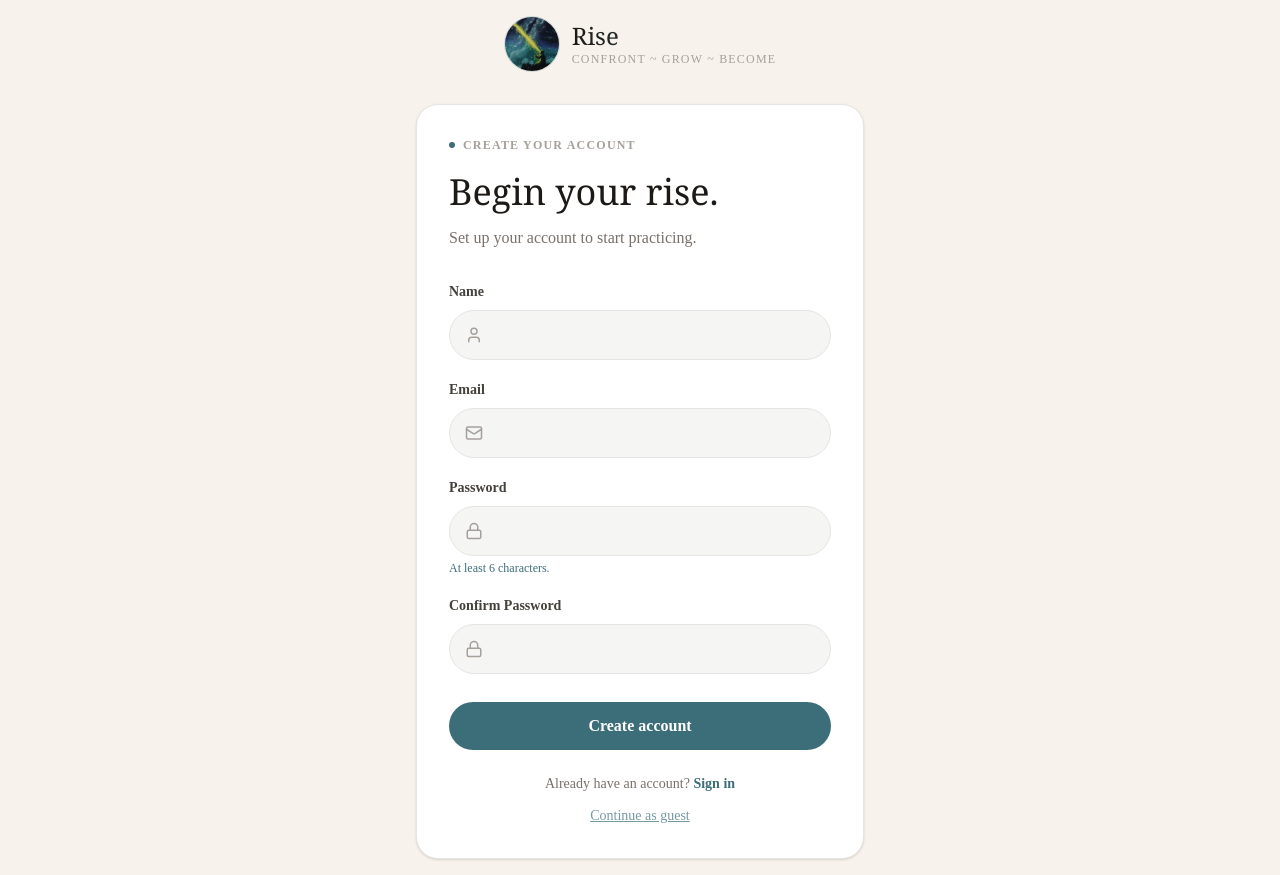
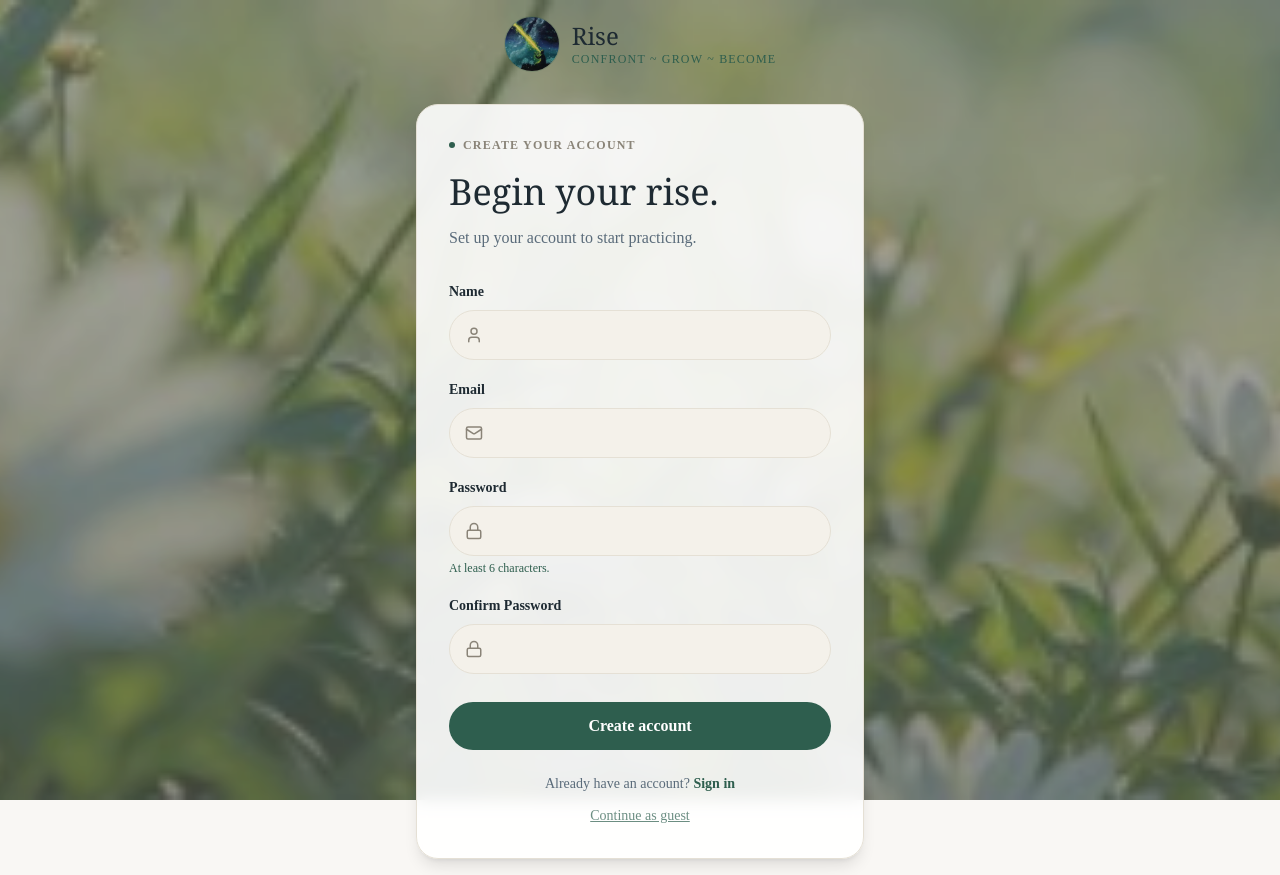
Before and after one commit to Amna-Tahir09/rise-app, a Next.js app in the folder frontend/: page /signup in a window 1280 px wide. Built offline with nearby package versions, Linux system fonts and the light colour scheme; no server answers.

Commit message:
Fix signup page auto-redirect bug; confirm rise-landing-bg.png in public folder

```diff
--- a/frontend/app/signup/page.tsx
+++ b/frontend/app/signup/page.tsx
@@ -1,10 +1,8 @@
 "use client";
 
-import { useState, useEffect } from "react";
+import { useState } from "react";
 import { useRouter } from "next/navigation";
 import { Mail, Lock, User } from "lucide-react";
-
-const API_URL = process.env.NEXT_PUBLIC_API_URL;
 
 export default function SignupPage() {
   const [name, setName] = useState("");
@@ -12,15 +10,7 @@ export default function SignupPage() {
   const [password, setPassword] = useState("");
   const [confirmPassword, setConfirmPassword] = useState("");
   const [error, setError] = useState("");
-  const [loading, setLoading] = useState(false);
   const router = useRouter();
-
-  useEffect(() => {
-    const token = localStorage.getItem("rise_token");
-    if (token) {
-      router.replace("/mode");
-    }
-  }, [router]);
 
   const handleSignup = async () => {
     if (!name || !email || !password || !confirmPassword) {
@@ -36,104 +26,103 @@ export default function SignupPage() {
       return;
     }
     setError("");
-    setLoading(true);
-
     try {
-      const res = await fetch(`${API_URL}/signup`, {
+      const res = await fetch(`${process.env.NEXT_PUBLIC_API_URL}/signup`, {
         method: "POST",
-        headers: { "Content-Type": "application/json" },
-        body: JSON.stringify({ name, email, password }),
+        headers: { "Content-Type": "application/json", "ngrok-skip-browser-warning": "true" },
+        body: JSON.stringify({ username: name, email, password }),
       });
-
       if (!res.ok) {
-        const data = await res.json().catch(() => null);
-        throw new Error(data?.detail || "Signup failed. Please try again.");
+        const data = await res.json().catch(() => ({}));
+        setError(data.detail || "Signup failed. Please try again.");
+        return;
       }
-
       const data = await res.json();
-      localStorage.setItem("rise_token", data.access_token);
       localStorage.setItem("rise_username", name);
+      localStorage.setItem("rise_email", email);
+      localStorage.setItem("rise_user_id", data.user_id ?? "");
+      localStorage.setItem("rise_access_token", data.access_token ?? "");
       localStorage.removeItem("rise_guest");
-
       router.replace("/mode");
-    } catch (err: any) {
-      setError(err.message || "Something went wrong. Please try again.");
-    } finally {
-      setLoading(false);
+    } catch (err) {
+      setError("Could not reach the server. Please try again.");
     }
   };
 
-  // FIXED: now clears rise_username and rise_token too, matching Login's
-  // handleGuest. Previously a logged-in user who hit "Continue as guest"
-  // would keep their old token/username sitting in localStorage alongside
-  // the new rise_guest flag — inconsistent state.
   const handleGuest = () => {
     localStorage.setItem("rise_guest", "true");
-    localStorage.removeItem("rise_username");
-    localStorage.removeItem("rise_token");
     router.replace("/mode");
   };
 
   return (
-    <div className="min-h-screen bg-[#F7F3EC] flex flex-col items-center justify-center p-4">
-      <div className="max-w-md w-full">
-        <div className="flex items-center justify-center gap-3 mb-8">
-          <div className="w-14 h-14 rounded-full overflow-hidden border border-[#3C6E7A]/20 flex-shrink-0">
+    <div className="min-h-screen flex flex-col items-center justify-center p-4 relative bg-[#F9F7F4]">
+      {/* Background photo layer */}
+      <div
+        className="fixed inset-0 z-0"
+        style={{
+          backgroundImage: "url('/rise-landing-bg.png')",
+          backgroundSize: "cover",
+          backgroundPosition: "center",
+          opacity: 0.8,
+        }}
+      />
+
+      <div className="relative z-10 w-full flex flex-col items-center">
+        <div className="flex items-center gap-3 mb-8">
+          <div className="w-14 h-14 rounded-full overflow-hidden border border-[#2E5E4E]/20 flex-shrink-0">
             <img src="/rise-logo.png" alt="Rise logo" className="w-full h-full object-cover" />
           </div>
           <div>
-            <span className="text-2xl font-serif leading-tight block bg-gradient-to-r from-[#1C1917] to-[#3C6E7A] bg-clip-text text-transparent">
-              Rise
-            </span>
-            <p className="text-xs tracking-widest text-stone-400 uppercase">confront ~ grow ~ become</p>
+            <span className="text-2xl font-serif leading-tight block text-[#1E2A32]">Rise</span>
+            <p className="text-xs tracking-widest text-[#2E5E4E] uppercase">confront ~ grow ~ become</p>
           </div>
         </div>
 
-        <div className="w-full bg-white border border-stone-200 p-8 rounded-3xl shadow-sm">
+        <div className="w-full max-w-md bg-white/90 backdrop-blur-sm border border-[#E5E0D5] p-6 sm:p-8 rounded-3xl shadow-lg">
           <div className="flex items-center gap-2 mb-4">
-            <span className="w-1.5 h-1.5 rounded-full bg-[#3C6E7A]" />
-            <span className="text-xs font-semibold tracking-widest text-stone-400 uppercase">Create your account</span>
+            <span className="w-1.5 h-1.5 rounded-full bg-[#2E5E4E]" />
+            <span className="text-xs font-semibold tracking-widest text-[#8A8478] uppercase">Create your account</span>
           </div>
 
-          <h1 className="text-4xl font-serif text-stone-900 mb-3 leading-tight">Begin your rise.</h1>
-          <p className="text-stone-500 mb-8">Set up your account to start practicing.</p>
+          <h1 className="text-3xl sm:text-4xl font-serif text-[#1E2A32] mb-3 leading-tight">Begin your rise.</h1>
+          <p className="text-[#5A6B7A] mb-8">Set up your account to start practicing.</p>
 
           {error && <div className="bg-red-50 text-red-600 text-sm p-3 rounded-lg mb-4">{error}</div>}
 
-          <label className="block text-sm font-semibold text-stone-700 mb-2">Name</label>
+          <label className="block text-sm font-semibold text-[#1E2A32] mb-2">Name</label>
           <div className="relative mb-5">
-            <User className="absolute left-4 top-1/2 -translate-y-1/2 text-stone-400" size={18} />
-            <input className="bg-stone-100 border border-stone-200 pl-11 pr-4 py-3 w-full rounded-full focus:outline-none focus:border-[#3C6E7A] text-stone-800" value={name} onChange={(e) => setName(e.target.value)} disabled={loading} />
+            <User className="absolute left-4 top-1/2 -translate-y-1/2 text-[#8A8478]" size={18} />
+            <input className="bg-[#F4F1EA] border border-[#E5E0D5] pl-11 pr-4 py-3 w-full rounded-full focus:outline-none focus:border-[#2E5E4E] text-[#1E2A32]" value={name} onChange={(e) => setName(e.target.value)} />
           </div>
 
-          <label className="block text-sm font-semibold text-stone-700 mb-2">Email</label>
+          <label className="block text-sm font-semibold text-[#1E2A32] mb-2">Email</label>
           <div className="relative mb-5">
-            <Mail className="absolute left-4 top-1/2 -translate-y-1/2 text-stone-400" size={18} />
-            <input className="bg-stone-100 border border-stone-200 pl-11 pr-4 py-3 w-full rounded-full focus:outline-none focus:border-[#3C6E7A] text-stone-800" value={email} onChange={(e) => setEmail(e.target.value)} disabled={loading} />
+            <Mail className="absolute left-4 top-1/2 -translate-y-1/2 text-[#8A8478]" size={18} />
+            <input className="bg-[#F4F1EA] border border-[#E5E0D5] pl-11 pr-4 py-3 w-full rounded-full focus:outline-none focus:border-[#2E5E4E] text-[#1E2A32]" value={email} onChange={(e) => setEmail(e.target.value)} />
           </div>
 
-          <label className="block text-sm font-semibold text-stone-700 mb-2">Password</label>
+          <label className="block text-sm font-semibold text-[#1E2A32] mb-2">Password</label>
           <div className="relative mb-1">
-            <Lock className="absolute left-4 top-1/2 -translate-y-1/2 text-stone-400" size={18} />
-            <input type="password" className="bg-stone-100 border border-stone-200 pl-11 pr-4 py-3 w-full rounded-full focus:outline-none focus:border-[#3C6E7A] text-stone-800" value={password} onChange={(e) => setPassword(e.target.value)} disabled={loading} />
+            <Lock className="absolute left-4 top-1/2 -translate-y-1/2 text-[#8A8478]" size={18} />
+            <input type="password" className="bg-[#F4F1EA] border border-[#E5E0D5] pl-11 pr-4 py-3 w-full rounded-full focus:outline-none focus:border-[#2E5E4E] text-[#1E2A32]" value={password} onChange={(e) => setPassword(e.target.value)} />
           </div>
-          <p className="text-xs text-[#3C6E7A] mb-5">At least 6 characters.</p>
+          <p className="text-xs text-[#2E5E4E] mb-5">At least 6 characters.</p>
 
-          <label className="block text-sm font-semibold text-stone-700 mb-2">Confirm Password</label>
+          <label className="block text-sm font-semibold text-[#1E2A32] mb-2">Confirm Password</label>
           <div className="relative mb-7">
-            <Lock className="absolute left-4 top-1/2 -translate-y-1/2 text-stone-400" size={18} />
-            <input type="password" className="bg-stone-100 border border-stone-200 pl-11 pr-4 py-3 w-full rounded-full focus:outline-none focus:border-[#3C6E7A] text-stone-800" value={confirmPassword} onChange={(e) => setConfirmPassword(e.target.value)} disabled={loading} />
+            <Lock className="absolute left-4 top-1/2 -translate-y-1/2 text-[#8A8478]" size={18} />
+            <input type="password" className="bg-[#F4F1EA] border border-[#E5E0D5] pl-11 pr-4 py-3 w-full rounded-full focus:outline-none focus:border-[#2E5E4E] text-[#1E2A32]" value={confirmPassword} onChange={(e) => setConfirmPassword(e.target.value)} />
           </div>
 
-          <button onClick={handleSignup} disabled={loading} className="bg-[#3C6E7A] hover:bg-[#2C5560] text-white px-4 py-3 rounded-full w-full font-semibold transition-colors disabled:opacity-60">
-            {loading ? "Creating account..." : "Create account"}
+          <button onClick={handleSignup} className="bg-[#2E5E4E] hover:bg-[#254D40] text-white px-4 py-3 rounded-full w-full font-semibold transition-colors">
+            Create account
           </button>
 
-          <p className="text-center text-sm text-stone-500 mt-6">
-            Already have an account? <a href="/login" className="font-semibold text-[#3C6E7A]">Sign in</a>
+          <p className="text-center text-sm text-[#5A6B7A] mt-6">
+            Already have an account? <a href="/login" className="font-semibold text-[#2E5E4E]">Sign in</a>
           </p>
           <p className="text-center text-sm mt-3">
-            <button onClick={handleGuest} className="font-medium underline text-[#3C6E7A]/70">Continue as guest</button>
+            <button onClick={handleGuest} className="font-medium underline text-[#2E5E4E]/70">Continue as guest</button>
           </p>
         </div>
       </div>
```
Also changed, not shown: frontend/public/rise-landing-bg.png (added).
